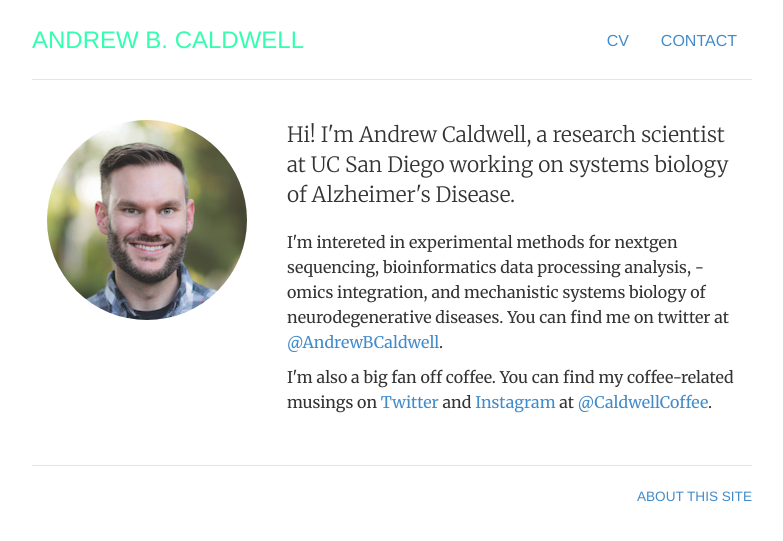
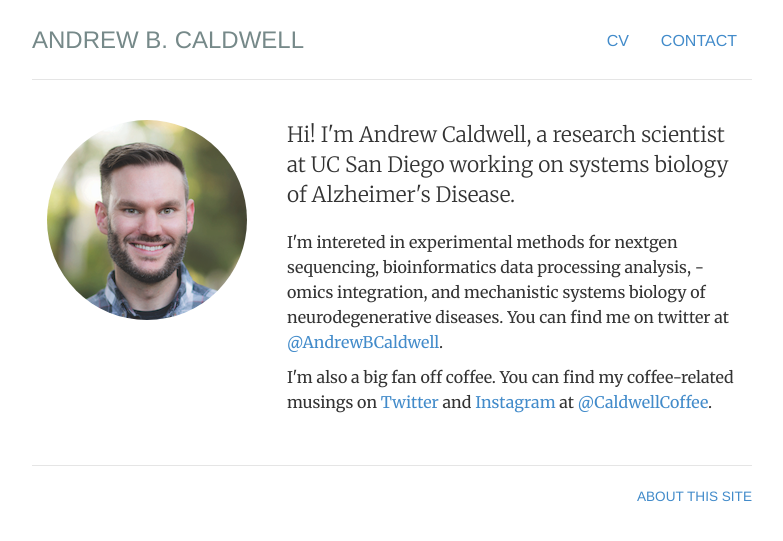
Before and after one commit to andrewbcaldwell/andrewbcaldwell.github.io, a Jekyll site: the page built from index.html, in a window 1280 px wide. Shown: the top 541 px of the page, without its empty margins (248-1031 px from the left). Built offline with Jekyll 4.4.1, drawn with Linux system fonts in a browser that asks for light colours.

Commit message:
Update style.css

```diff
--- a/css/style.css
+++ b/css/style.css
@@ -12,8 +12,8 @@ blockquote p { font-size: 16px; line-height: 1.6em; }
 .header, .footer, .header h3 { font-family: "Alegreya SC', 'Montserrat", Helvetica, sans-serif; text-transform: uppercase; font-weight: normal; }
 
 /* Navigation */
-h3.text-muted a {text-decoration: none; color: #33FFAF; }
-h3.text-muted a:hover { text-decoration: none; color: #0088cc; }
+h3.text-muted a {text-decoration: none; color: #768989; }
+h3.text-muted a:hover { text-decoration: none; color: #33FFAF; }
 
 img.avatar { margin-bottom: 30px; }
 
```
